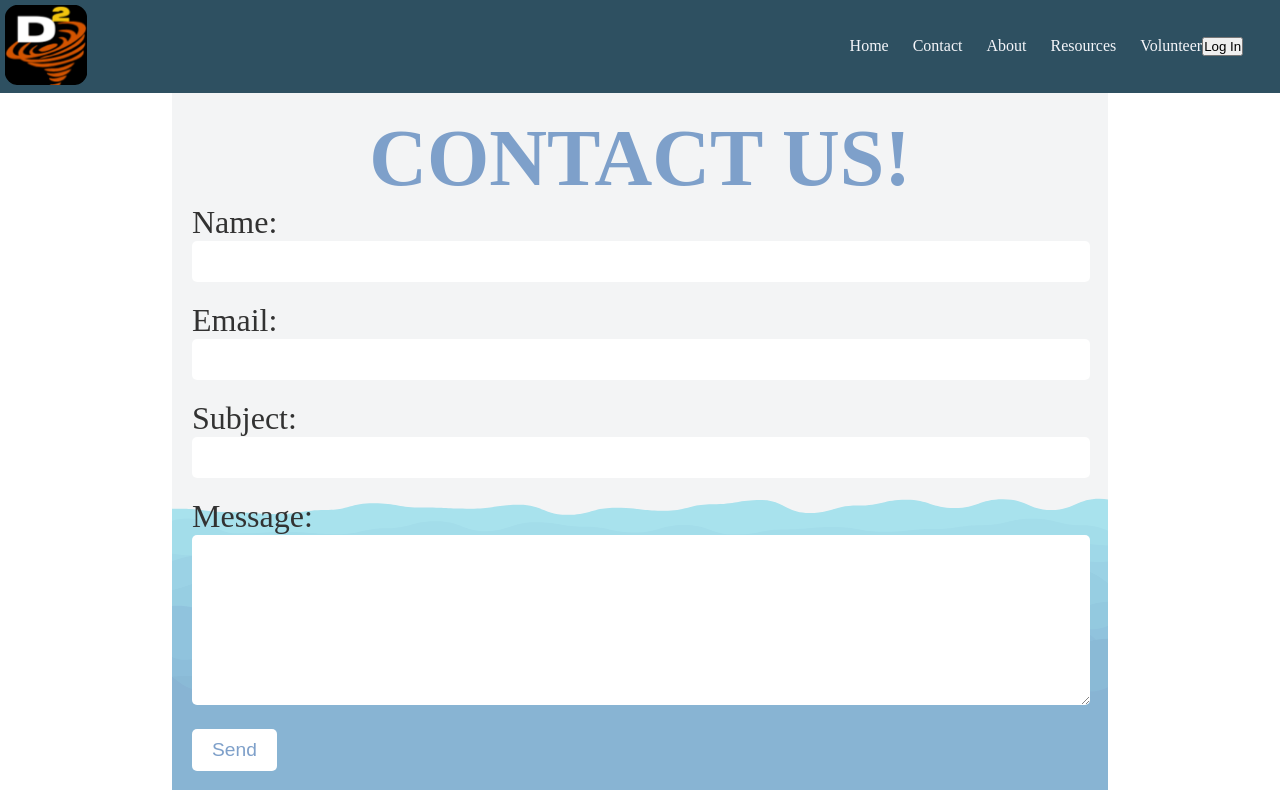
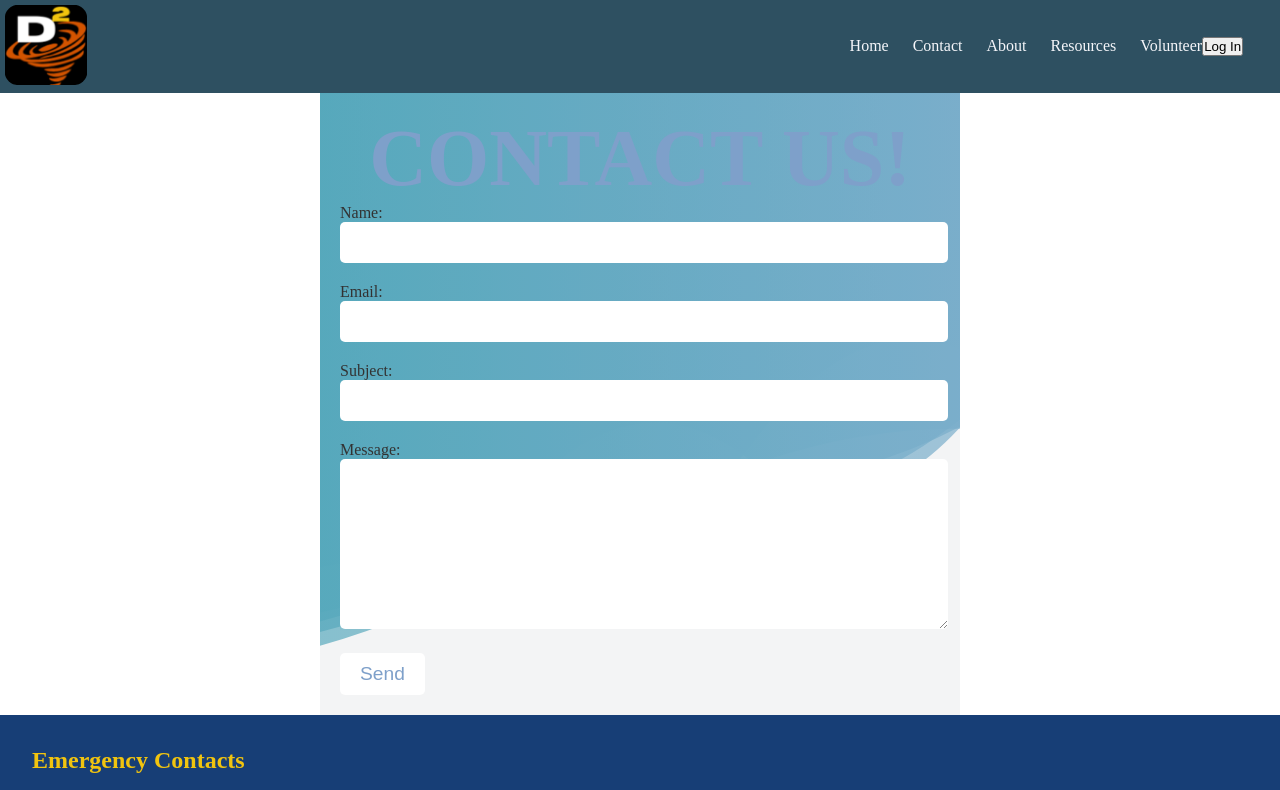
Before and after one commit to ruthcamarillo/capstone, a React (Create React App) app: page /contact in a window 1280 px wide. Shown: the top 790 px of the page. Built offline with nearby package versions, Linux system fonts and the light colour scheme.

Commit message:
added features

```diff
--- a/src/pages/Contact.css
+++ b/src/pages/Contact.css
@@ -1,7 +1,7 @@
 
 
 .contact-form{
-  background-image: url('../images/ocean.svg');
+  background-image: url('../images/svg1.svg');
   background-repeat: no-repeat;
   background-size: cover;
   background-position: center;
@@ -21,7 +21,7 @@
 }
 
 form label {
-  font-size: 2rem;
+  font-size: 1rem;
   color: black;
   margin-bottom: 10px;
 }
@@ -75,8 +75,6 @@ form button[type='submit']:hover {
   }
 }
 
-@media screen and (min-width: 992px) {
+/* @media screen and (min-width: 992px) {
   .contact-form {
-    max-width: 70%;
-  }
-}
+    /* max-width: 70%; */
```
Also changed, not shown: src/images/ocean4.svg (added).
